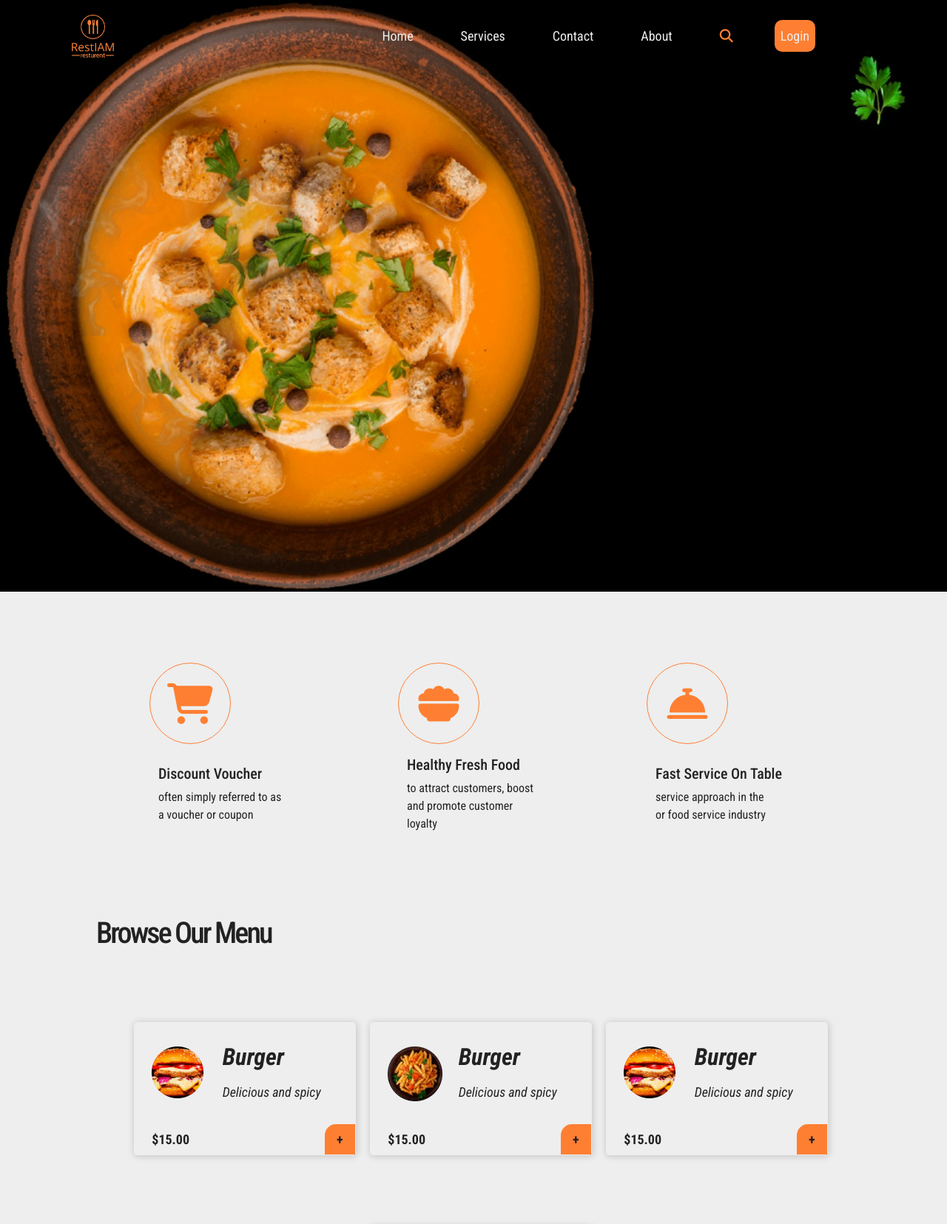
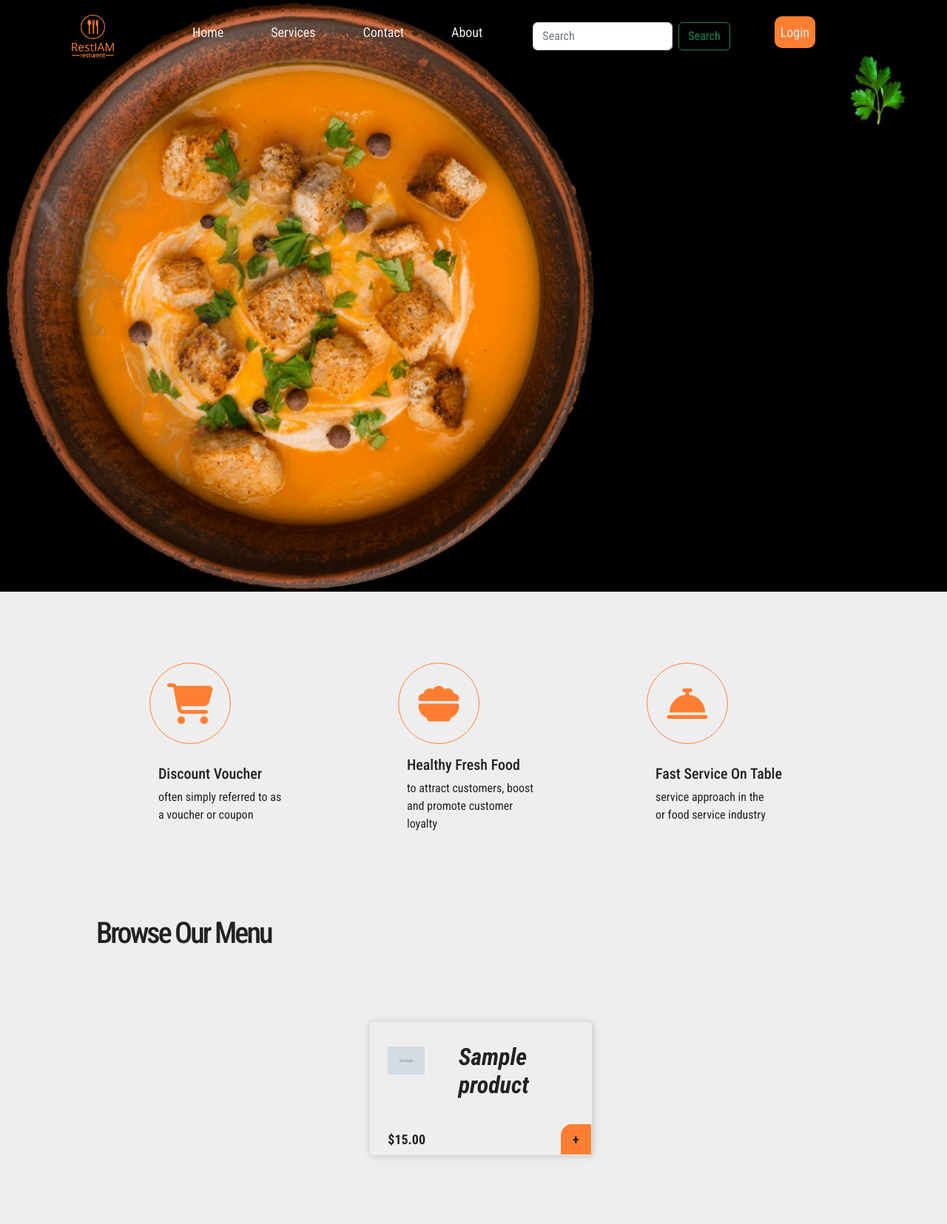
Before and after one commit to SimoAcharouaou777/RestoIAAM, a PHP site: page / in a window 1280 px wide. Shown: the top 1655 px of the page at 74% size. Run offline with PHP 8.4, Linux system fonts and the light colour scheme; tables that the repository leaves empty or names only in its code hold one stand-in row (values such as "Sample post"); grey boxes marked "Sample" are stand-in pictures; some web fonts are replaced.

Commit message:
worked in search bar

```diff
--- a/Dashboard/dashboard.php
+++ b/Dashboard/dashboard.php
@@ -1,5 +1,8 @@
 <?php
 session_start();
+if($_SESSION["role"] == 'client'){
+	header("location:../index.Php");
+}
 include("../include/cnx.php");
 $sql = "select count(*) as userscount from users where user_role = 'client'";
 $user = mysqli_query($connect,$sql);
--- a/index.css
+++ b/index.css
@@ -640,3 +640,7 @@ h1:hover {
     opacity: 0;
   }
 }
+
+.search-result {
+  color: white;
+}
--- a/index.php
+++ b/index.php
@@ -1,4 +1,5 @@
 <?php
+include "./include/cnx.Php";
 session_start();
 ?>
 <!DOCTYPE html>
@@ -48,8 +49,20 @@ session_start();
 							<a class="nav-link hoverAfter " aria-current="page" href="AboutUs/About.php">About</a>
 						</li>
 						<li class="nav-item  me-5">
-							<a class="nav-link  " aria-current="page" href="#"><i
-									class="fa-solid fa-magnifying-glass"></i></a>
+							<!-- here is  the chearching input   fosjfosdjfsdjfjsfjhfjfoijfidjjj -->
+							<nav class="navbar bg-body-tertiary">
+							<div class="container-fluid">
+								<form class="d-flex">
+									<input class="form-control me-2" type="search" placeholder="Search" aria-label="Search" id="search_input" oninput="livesearch(); displaysearch();">
+									<button class="btn btn-outline-success" type="submit" id="search_submit">Search</button>
+								</form>
+							</div>
+							<div class="live-search-result" id="live-search" style="position: absolute; display: none ; top: 100%; left: 0; width: 70%; background-color: #fff; box-shadow: 0 0 10px rgba(0, 0, 0, 0.2);">
+								<ul class="search-result" id="searchResult" style="list-style: none; padding: 10px; margin: 0;">
+								</ul>
+							</div>
+								</nav>
+
 						</li>
 						<?php if (isset($_SESSION['username'])) {?>
 							<li class="nav-item me-5 ">
@@ -118,41 +131,30 @@ session_start();
 	<!-- start third section  -->
 	<div class="third-section container ">
 		<h1 class="menuTitle m-5">Browse Our Menu</h1>
+           <?php
+$sql = "SELECT * FROM products";
+$stmt = mysqli_prepare($connect, $sql);
+if ($stmt) {
+    mysqli_execute($stmt);
+    $result = mysqli_stmt_get_result($stmt);
+    while ($row = mysqli_fetch_assoc($result)) {
+        echo "
+						<div class='row mx-auto d-flex justify-content-center'>
+							<div class='col-lg-3 col-md-6 col-sm-12 my-5'>
+							<img style='width:50px;' src='./Dashboard/dashimages/{$row['image']}' alt='Product Image'>
+								<h1>$row[name]</h1>
+								<span>$15.00</span>
+								<small><a href='Product/Product.php'>+</a></small>
+							</div>
+						</div>
+						";
+    }
+    mysqli_stmt_close($stmt);
+} else {
+    echo "Error: " . mysqli_error($connect);
+}
 
-		<div class="row  mx-auto d-flex justify-content-center">
-			<div class="col-lg-3 col-md-6 col-sm-12  my-5">
-				<img src="images/menu2.png" alt="" srcset="">
-				<h1>Burger</h1>
-				<p>Delicious and spicy </p>
-				<span>$15.00</span>
-				<small><a href="Product/Product.php">+</a></small>
-			</div>
-			<div class="col-lg-3 col-md-6 col-sm-12  my-5">
-				<img src="images/menu1.png" alt="" srcset="">
-				<h1>Burger</h1>
-				<p>Delicious and spicy </p>
-				<span>$15.00</span>
-				<small><a href="Product/Product.php">+</a></small>
-
-			</div>
-			<div class="col-lg-3 col-md-6 col-sm-12   my-5">
-				<img src="images/menu2.png" alt="" srcset="">
-				<h1>Burger</h1>
-				<p>Delicious and spicy </p>
-				<span>$15.00</span>
-				<small><a href="Product/Product.php">+</a></small>
-
-			</div>
-			<div class="col-lg-3 col-md-6 col-sm-12 my-5">
-				<img src="images/menu2.png" alt="" srcset="">
-				<h1>Burger</h1>
-				<p>Delicious and spicy </p>
-				<span>$15.00</span>
-				<small><a href="Product/Product.php">+</a></small>
-
-			</div>
-
-		</div>
+?>
 	</div>
 	<!-- end third section  -->
 	<!-- start forth section  -->
@@ -386,6 +388,58 @@ session_start();
 		integrity="sha384-kenU1KFdBIe4zVF0s0G1M5b4hcpxyD9F7jL+jjXkk+Q2h455rYXK/7HAuoJl+0I4"
 		crossorigin="anonymous"></script>
 	<script src="index.js"></script>
+    <script>
+		function livesearch() {
+    var searchInput = document.getElementById('search_input').value;
+
+    if (searchInput !== '') {
+        var request = new XMLHttpRequest();
+
+        request.onreadystatechange = function() {
+            if (request.readyState == 4 && request.status == 200) {
+                var results = JSON.parse(request.responseText);
+
+                // Clear previous results
+                document.getElementById('searchResult').innerHTML = '';
+
+                if (results.length > 0) {
+                    results.forEach(function(result) {
+                        // Create an <li> element for each result
+                        var listItem = document.createElement('li');
+                        listItem.textContent = result;
+
+                        // Append the <li> to the <ul>
+                        document.getElementById('searchResult').appendChild(listItem);
+                    });
+                } else {
+                    // Display a message when no results are found
+                    var noResultsItem = document.createElement('li');
+                    noResultsItem.textContent = 'No results found';
+                    document.getElementById('searchResult').appendChild(noResultsItem);
+                }
+            }
+        };
+
+        request.open('GET', 'search.php?q=' + encodeURIComponent(searchInput), true);
+        request.send();
+    } else {
+        // Clear the result list when the search input is empty
+        document.getElementById('searchResult').innerHTML = '';
+    }
+}
+			function displaysearch() {
+			var searchInput = document.getElementById('search_input').value;
+			var livesearch = document.getElementById('live-search');
+
+			if (searchInput.trim() !== '') {
+				livesearch.style.display = 'block';
+			} else {
+				livesearch.style.display = 'none';
+			}
+			}
+
+
+	</script>
 </body>
 
 </html>
```
Also changed, not shown: Dashboard/Users.php (+32 -26 lines), Dashboard/updateuser.php (+2 -31 lines), search.php (added, +17 -0 lines), singIN/sing.php (+0 -65 lines), index.js (line endings or trailing spaces).
